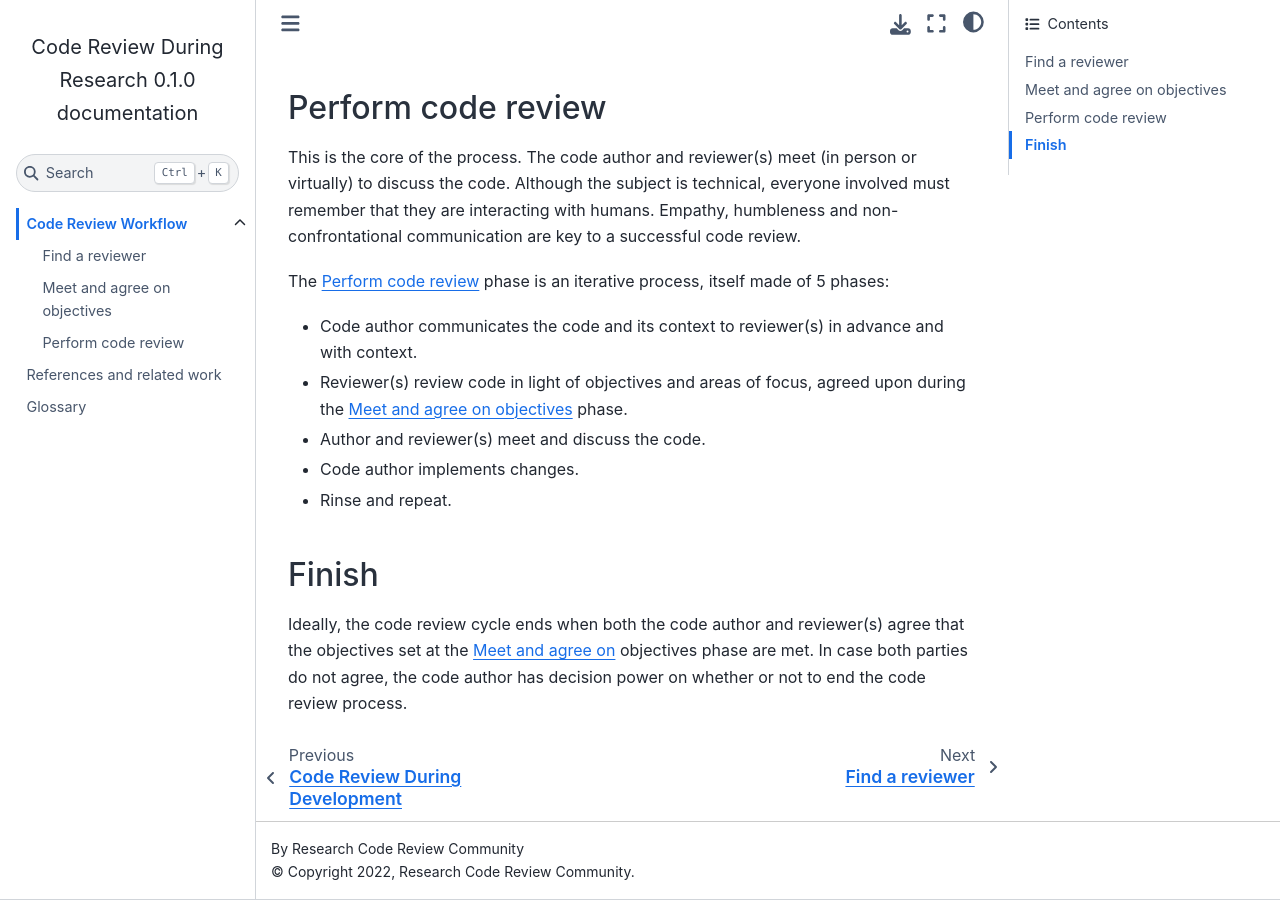
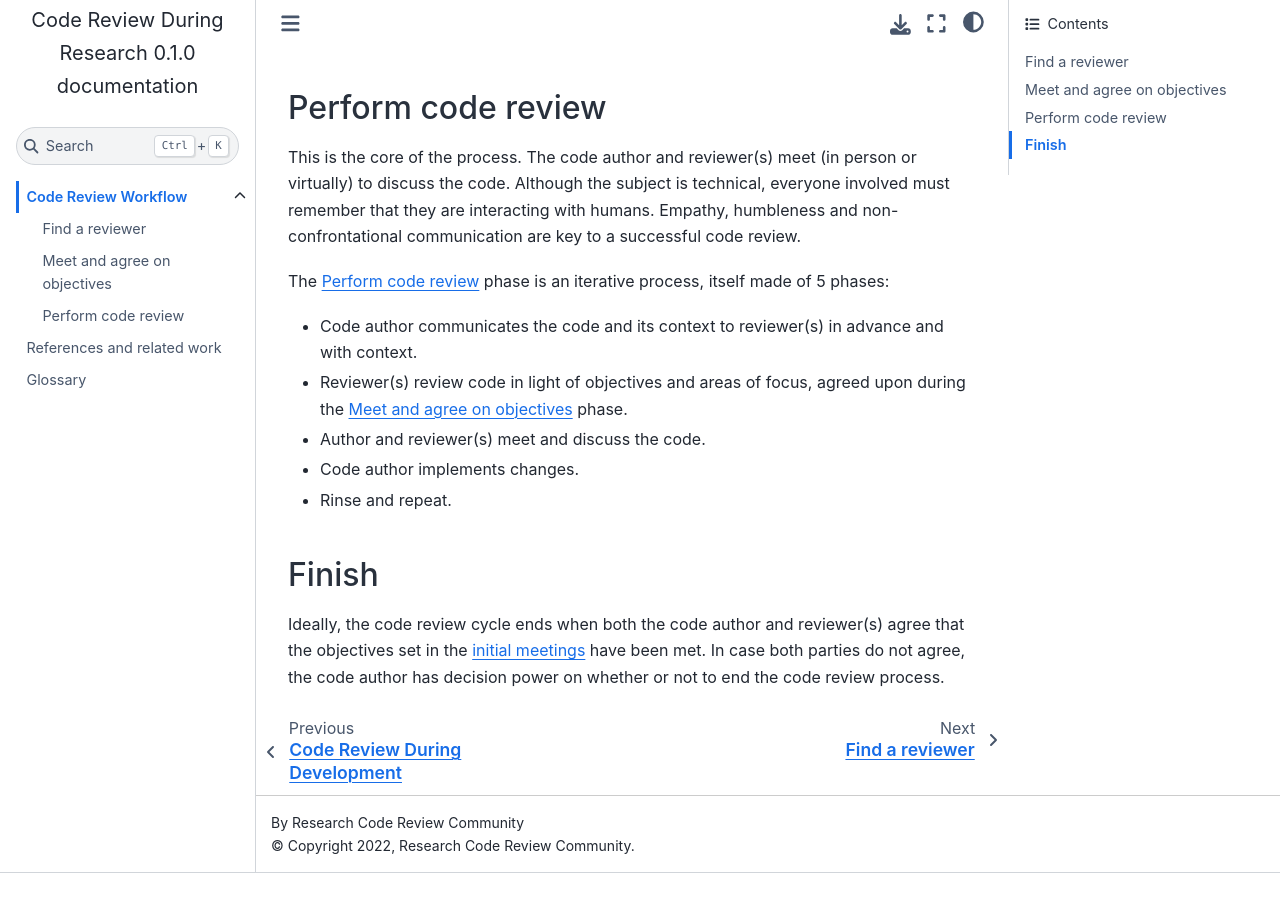
Before and after one commit to ResearchCodeReviewCommunity/dev-review, a Sphinx documentation site: the page built from docs/flowcharts/high-level.md, in a window 1280 px wide and 900 px high, scrolled down 2062 px. Built offline with Sphinx 7.4.7 and the Sphinx Book theme 1.1.4, drawn with Linux system fonts in a browser that asks for light colours; after the commit the page ends 2935 px from its top, so only the background shows below that.

Commit message:
Fix repetitive sentence in flowcharts/high-level.md

```diff
--- a/docs/flowcharts/high-level.md
+++ b/docs/flowcharts/high-level.md
@@ -78,9 +78,9 @@
 ### Finish
 
 Ideally, the code review cycle ends when both the code author and
-reviewer(s) agree that the objectives set at the [Meet and agree
-on](../../recipes/meet_and_agree_on_objectives/)
-objectives phase are met. In case both parties do not agree, the code
+reviewer(s) agree that the objectives set in the
+[initial meetings](../../recipes/meet_and_agree_on_objectives/)
+have been met. In case both parties do not agree, the code
 author has decision power on whether or not to end the code review
 process.
 
```
